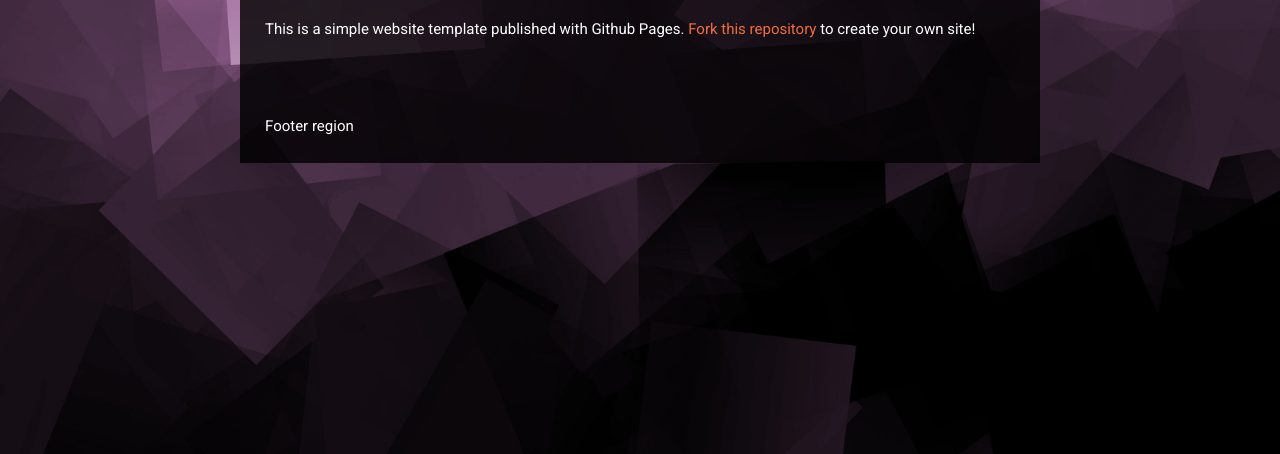
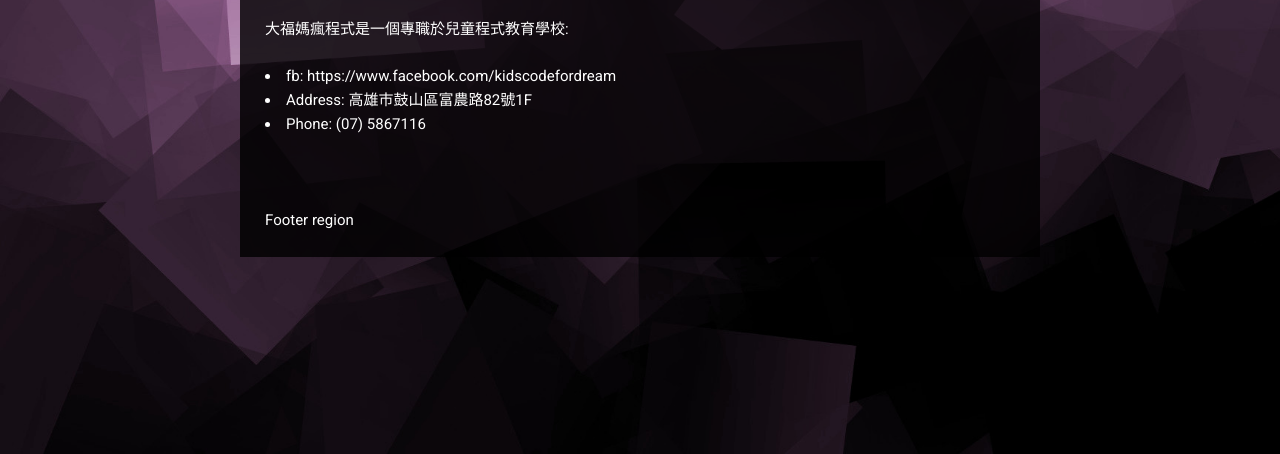
Before and after one commit to Fantageeks/fantageeks.github.io, a plain HTML site: page index.html in a window 1280 px wide. Shown: the part 346-800 px from the top of the page. Drawn offline with nearby package versions, Linux system fonts and the light colour scheme.

Commit message:
Update index.html

```diff
--- a/index.html
+++ b/index.html
@@ -35,7 +35,7 @@
       <ul class="main-menu">
         <li><a href="#home">學校資料</a></li>
         <li><a href="#about">學校介紹</a></li>
-        <li><a href="#about">課程說明</a></li>
+        <li><a href="#class">課程說明</a></li>
         <li><a href="#contact">聯絡我們</a></li>
       </ul>
     </header>
@@ -47,7 +47,10 @@
           <div id="home" class="content-region hide">
             <h2>Home</h2>
             <p>
-              This is a simple website template published with Github Pages. <a href="https://github.com/cpl-makerlab/simple-website-template">Fork this repository</a> to create your own site!
+             大福媽瘋程式是一個專職於兒童程式教育學校:
+              <li>fb: https://www.facebook.com/kidscodefordream</li>
+              <li>Address: 高雄市鼓山區富農路82號1F</li>
+              <li>Phone: (07) 5867116 </li>
             </p>
           </div>
 
```
